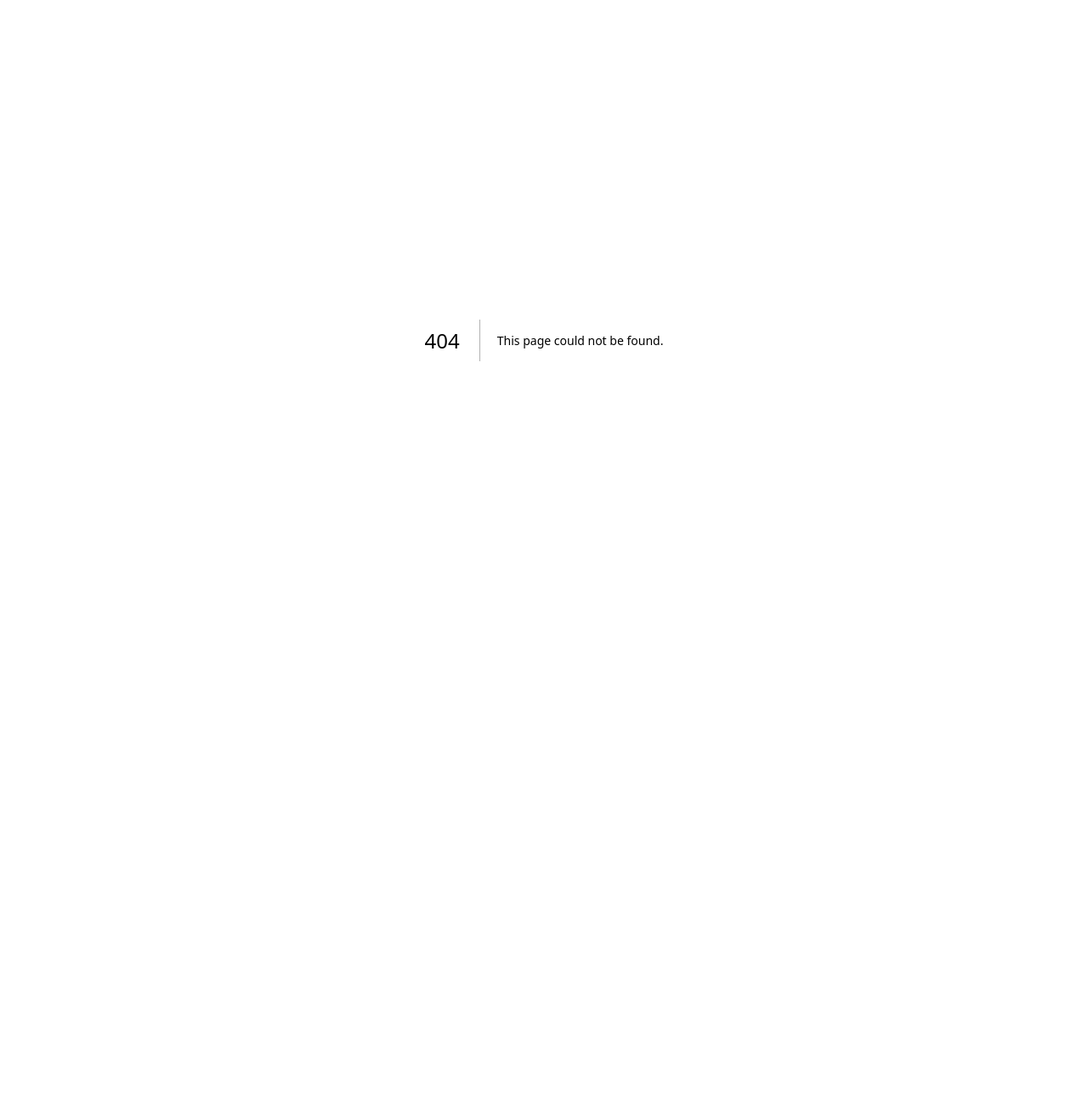
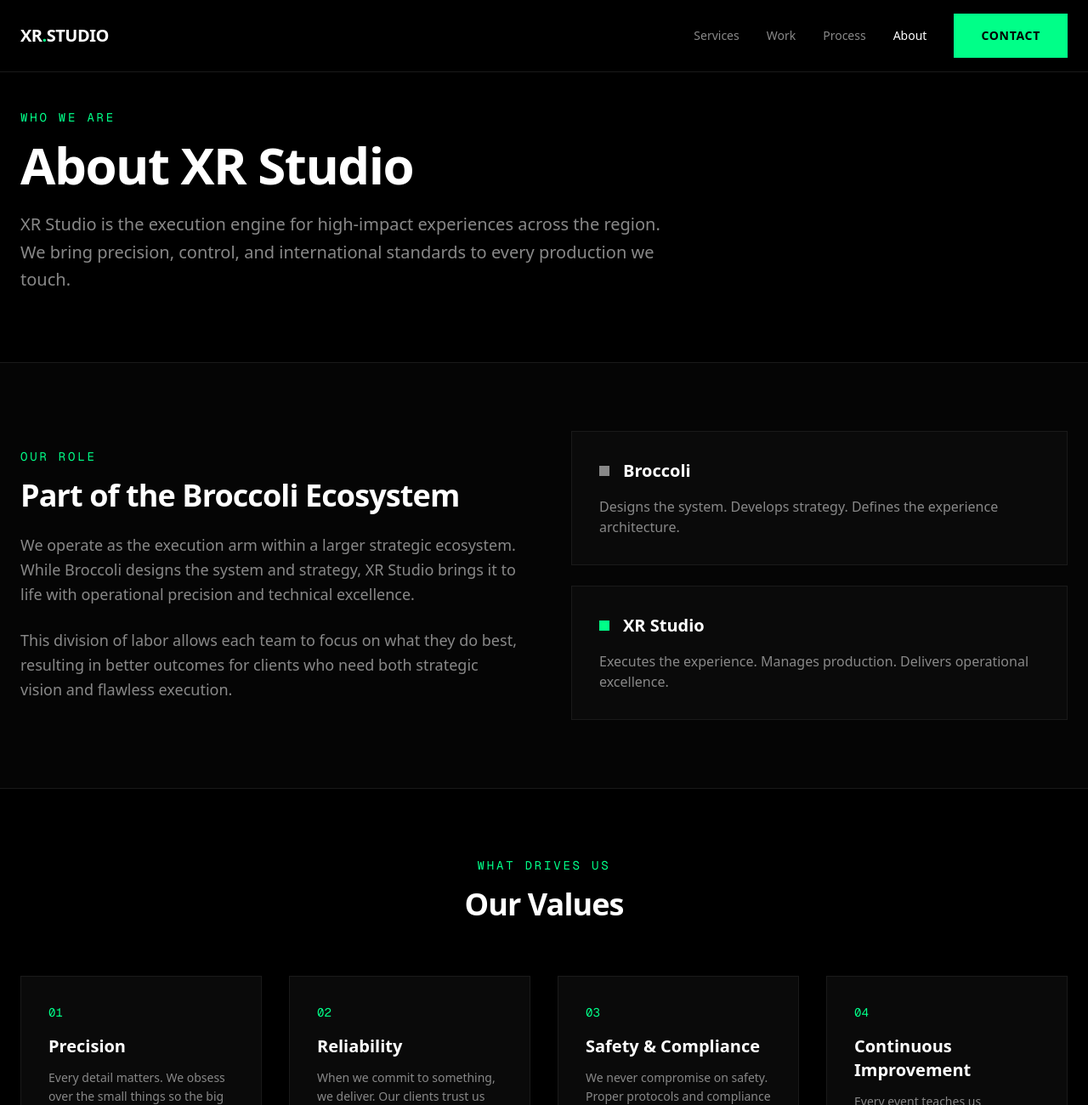
Before and after one commit to LorenzoWynberg/xrstudio.io, a Next.js app: page /about in a window 1280 px wide. Before the commit this address had no page. Shown: the top 1300 px of the page at 85% size. Before the commit the page ends 800 px from the top, so only its background shows below. Built offline with nearby package versions, Linux system fonts and the light colour scheme.

Commit message:
Add about page

```diff
--- /dev/null
+++ b/app/about/page.tsx
@@ -0,0 +1,191 @@
+import Link from "next/link";
+import { Nav, Footer } from "../components";
+
+export const metadata = {
+  title: "About — XR Studio",
+  description: "XR Studio is the execution engine for high-impact experiences across the region. Learn about our role in the Broccoli ecosystem.",
+};
+
+const values = [
+  {
+    title: "Precision",
+    description: "Every detail matters. We obsess over the small things so the big picture comes together flawlessly.",
+  },
+  {
+    title: "Reliability",
+    description: "When we commit to something, we deliver. Our clients trust us because we earn that trust every day.",
+  },
+  {
+    title: "Safety & Compliance",
+    description: "We never compromise on safety. Proper protocols and compliance are non-negotiable in everything we do.",
+  },
+  {
+    title: "Continuous Improvement",
+    description: "Every event teaches us something. We capture lessons learned and apply them to make the next one better.",
+  },
+];
+
+const capabilities = [
+  {
+    area: "Production",
+    skills: ["Event production management", "Timeline development", "Vendor coordination", "Budget management"],
+  },
+  {
+    area: "Technical",
+    skills: ["Audio system design", "Lighting design", "Video/LED systems", "Stage engineering"],
+  },
+  {
+    area: "Operations",
+    skills: ["Crew management", "Logistics coordination", "On-site supervision", "Incident response"],
+  },
+  {
+    area: "Audiovisual",
+    skills: ["Multi-camera production", "Live streaming", "Content capture", "Post-production"],
+  },
+];
+
+export default function AboutPage() {
+  return (
+    <div className="min-h-screen bg-black">
+      <Nav />
+
+      {/* Hero */}
+      <section className="pt-32 pb-20 px-6">
+        <div className="max-w-7xl mx-auto">
+          <p className="text-[#00ff88] text-sm uppercase tracking-[0.2em] mb-4 font-mono">
+            Who We Are
+          </p>
+          <h1 className="text-5xl md:text-6xl font-bold tracking-tight mb-6">
+            About XR Studio
+          </h1>
+          <p className="text-xl text-[#888] max-w-3xl leading-relaxed">
+            XR Studio is the execution engine for high-impact experiences across
+            the region. We bring precision, control, and international standards
+            to every production we touch.
+          </p>
+        </div>
+      </section>
+
+      {/* Ecosystem */}
+      <section className="py-20 px-6 bg-[#050505] border-y border-[#1a1a1a]">
+        <div className="max-w-7xl mx-auto">
+          <div className="grid md:grid-cols-2 gap-16 items-center">
+            <div>
+              <p className="text-[#00ff88] text-sm uppercase tracking-[0.2em] mb-4 font-mono">
+                Our Role
+              </p>
+              <h2 className="text-3xl md:text-4xl font-bold tracking-tight mb-6">
+                Part of the Broccoli Ecosystem
+              </h2>
+              <p className="text-[#888] text-lg leading-relaxed mb-6">
+                We operate as the execution arm within a larger strategic ecosystem.
+                While Broccoli designs the system and strategy, XR Studio brings it
+                to life with operational precision and technical excellence.
+              </p>
+              <p className="text-[#888] text-lg leading-relaxed">
+                This division of labor allows each team to focus on what they do best,
+                resulting in better outcomes for clients who need both strategic vision
+                and flawless execution.
+              </p>
+            </div>
+            <div className="space-y-6">
+              <div className="card p-8">
+                <div className="flex items-center gap-4 mb-4">
+                  <div className="w-3 h-3 bg-[#888]" />
+                  <h3 className="text-xl font-semibold">Broccoli</h3>
+                </div>
+                <p className="text-[#888]">
+                  Designs the system. Develops strategy. Defines the experience architecture.
+                </p>
+              </div>
+              <div className="card p-8 border-[#00ff88]">
+                <div className="flex items-center gap-4 mb-4">
+                  <div className="w-3 h-3 bg-[#00ff88]" />
+                  <h3 className="text-xl font-semibold">XR Studio</h3>
+                </div>
+                <p className="text-[#888]">
+                  Executes the experience. Manages production. Delivers operational excellence.
+                </p>
+              </div>
+            </div>
+          </div>
+        </div>
+      </section>
+
+      {/* Values */}
+      <section className="py-20 px-6">
+        <div className="max-w-7xl mx-auto">
+          <div className="text-center mb-16">
+            <p className="text-[#00ff88] text-sm uppercase tracking-[0.2em] mb-4 font-mono">
+              What Drives Us
+            </p>
+            <h2 className="text-3xl md:text-4xl font-bold tracking-tight">
+              Our Values
+            </h2>
+          </div>
+          <div className="grid md:grid-cols-2 lg:grid-cols-4 gap-8">
+            {values.map((value, i) => (
+              <div key={i} className="card p-8">
+                <span className="text-[#00ff88] font-mono text-sm mb-4 block">
+                  {String(i + 1).padStart(2, "0")}
+                </span>
+                <h3 className="text-xl font-semibold mb-3">{value.title}</h3>
+                <p className="text-[#888] text-sm leading-relaxed">
+                  {value.description}
+                </p>
+              </div>
+            ))}
+          </div>
+        </div>
+      </section>
+
+      {/* Capabilities */}
+      <section className="py-20 px-6 bg-[#050505] border-y border-[#1a1a1a]">
+        <div className="max-w-7xl mx-auto">
+          <div className="text-center mb-16">
+            <p className="text-[#00ff88] text-sm uppercase tracking-[0.2em] mb-4 font-mono">
+              What We Bring
+            </p>
+            <h2 className="text-3xl md:text-4xl font-bold tracking-tight">
+              Capabilities
+            </h2>
+          </div>
+          <div className="grid md:grid-cols-2 lg:grid-cols-4 gap-8">
+            {capabilities.map((cap, i) => (
+              <div key={i}>
+                <h3 className="text-xl font-semibold mb-6 pb-4 border-b border-[#1a1a1a]">
+                  {cap.area}
+                </h3>
+                <ul className="space-y-3">
+                  {cap.skills.map((skill, j) => (
+                    <li key={j} className="flex items-start gap-3">
+                      <div className="w-1.5 h-1.5 bg-[#00ff88] mt-2 shrink-0" />
+                      <span className="text-[#888] text-sm">{skill}</span>
+                    </li>
+                  ))}
+                </ul>
+              </div>
+            ))}
+          </div>
+        </div>
+      </section>
+
+      {/* CTA */}
+      <section className="py-32 px-6">
+        <div className="max-w-4xl mx-auto text-center">
+          <h2 className="text-4xl md:text-5xl font-bold tracking-tight mb-6">
+            Let&apos;s work together
+          </h2>
+          <p className="text-[#888] text-lg mb-10 max-w-xl mx-auto">
+            Ready to bring precision and excellence to your next event?
+          </p>
+          <Link href="/contact" className="btn-primary">
+            Get in Touch
+          </Link>
+        </div>
+      </section>
+
+      <Footer />
+    </div>
+  );
+}
```
